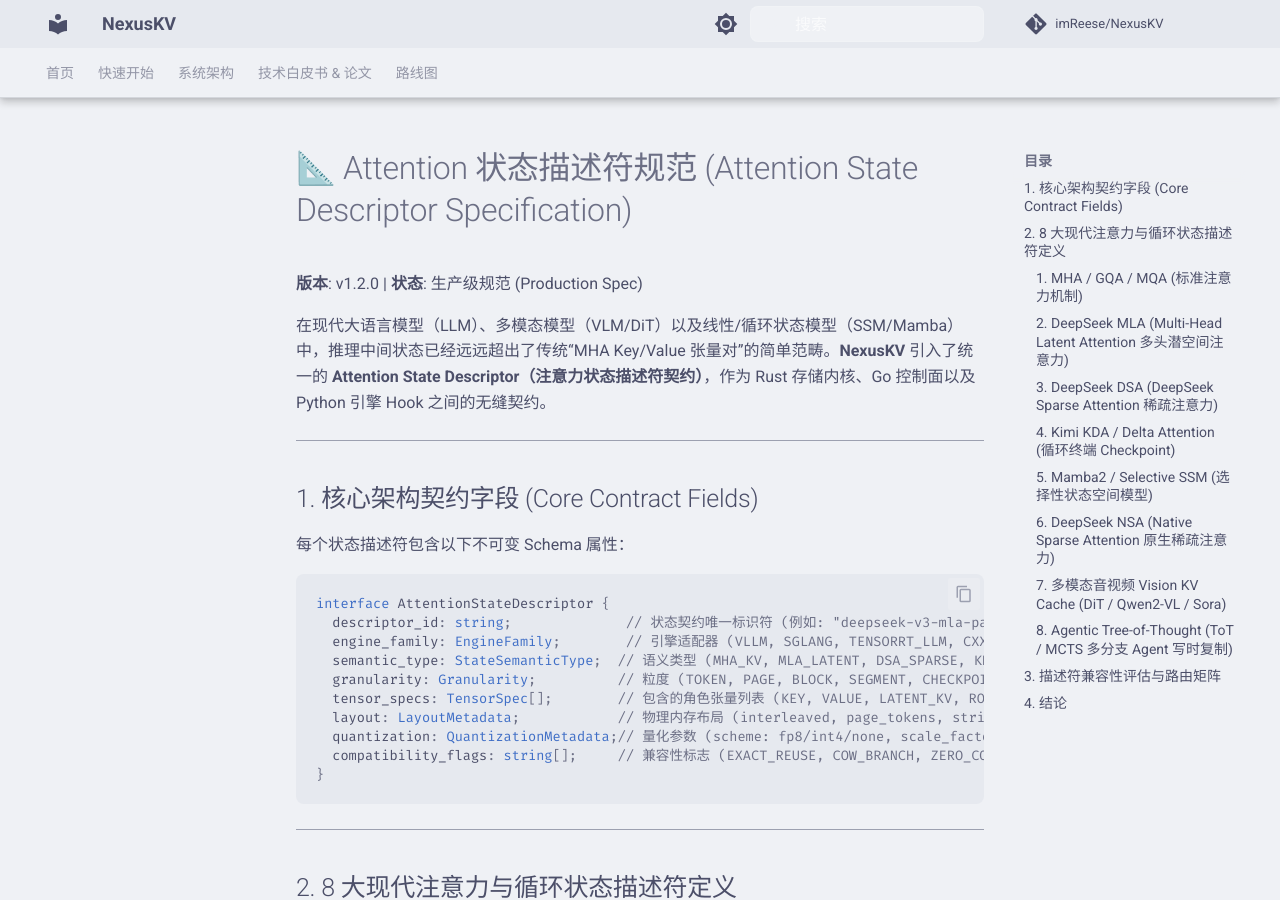
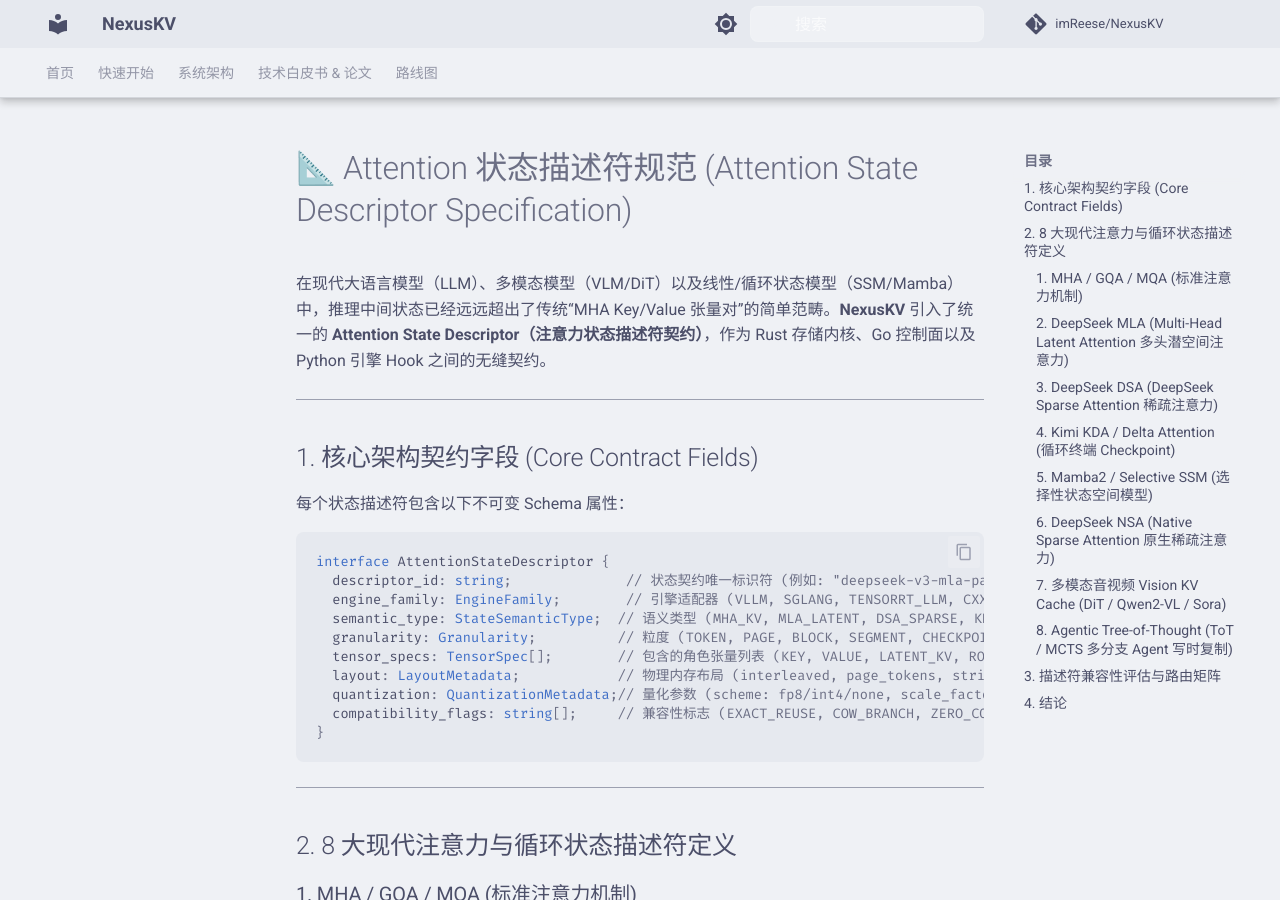
Before and after one commit to imReese/NexusKV, an MkDocs documentation site: the page built from docs/design/attention-state-descriptor_cn.md, in a window 1280 px wide and 900 px high. Built offline with MkDocs 1.6.1 and Material for MkDocs 9.7.7, drawn with Linux system fonts in a browser that asks for light colours; comment, search, counter and statistics services are not loaded.

Commit message:
docs(spec): remove redundant version and status metadata headers from specification files

```diff
--- a/docs/design/attention-state-descriptor_cn.md
+++ b/docs/design/attention-state-descriptor_cn.md
@@ -1,6 +1,4 @@
 # 📐 Attention 状态描述符规范 (Attention State Descriptor Specification)
-
-**版本**: v1.2.0 | **状态**: 生产级规范 (Production Spec)
 
 在现代大语言模型（LLM）、多模态模型（VLM/DiT）以及线性/循环状态模型（SSM/Mamba）中，推理中间状态已经远远超出了传统“MHA Key/Value 张量对”的简单范畴。**NexusKV** 引入了统一的 **Attention State Descriptor（注意力状态描述符契约）**，作为 Rust 存储内核、Go 控制面以及 Python 引擎 Hook 之间的无缝契约。
 
```
Also changed, not shown: docs/design/attention-state-descriptor.md (+0 -2 lines).
